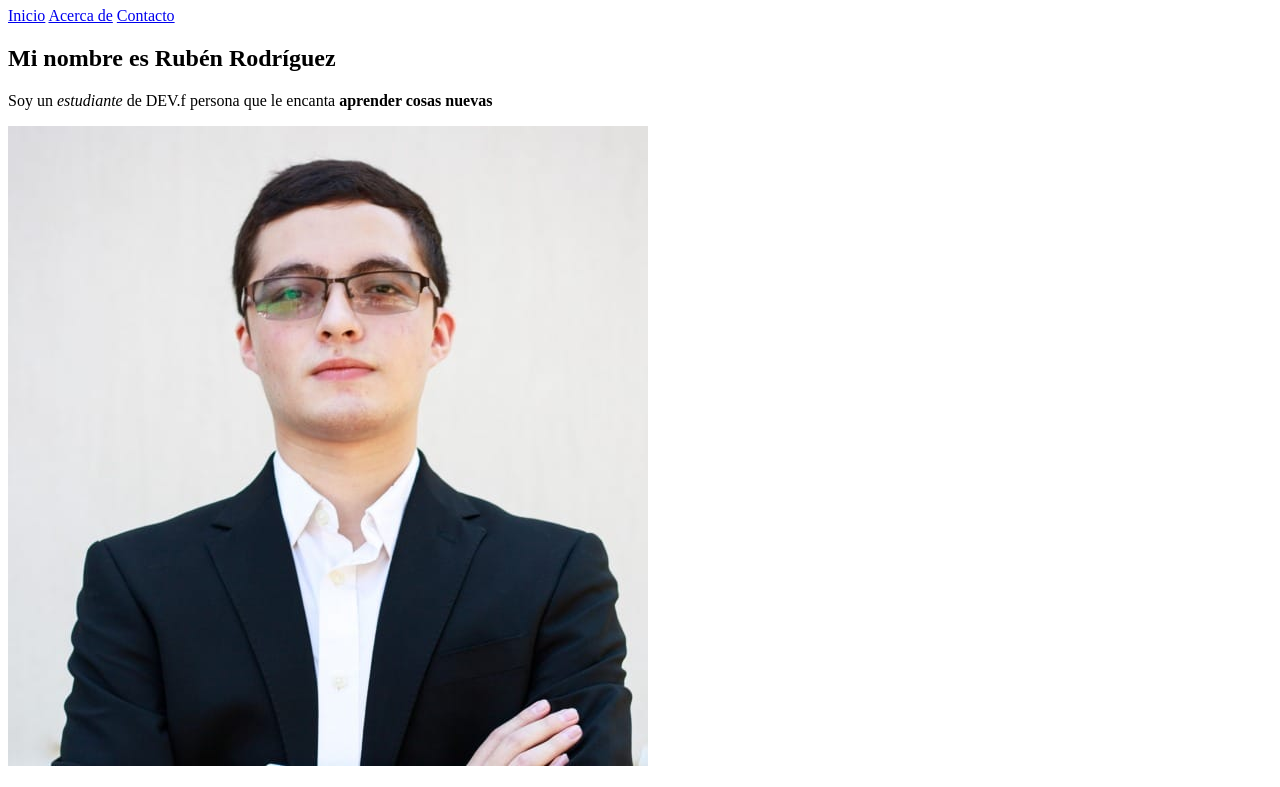
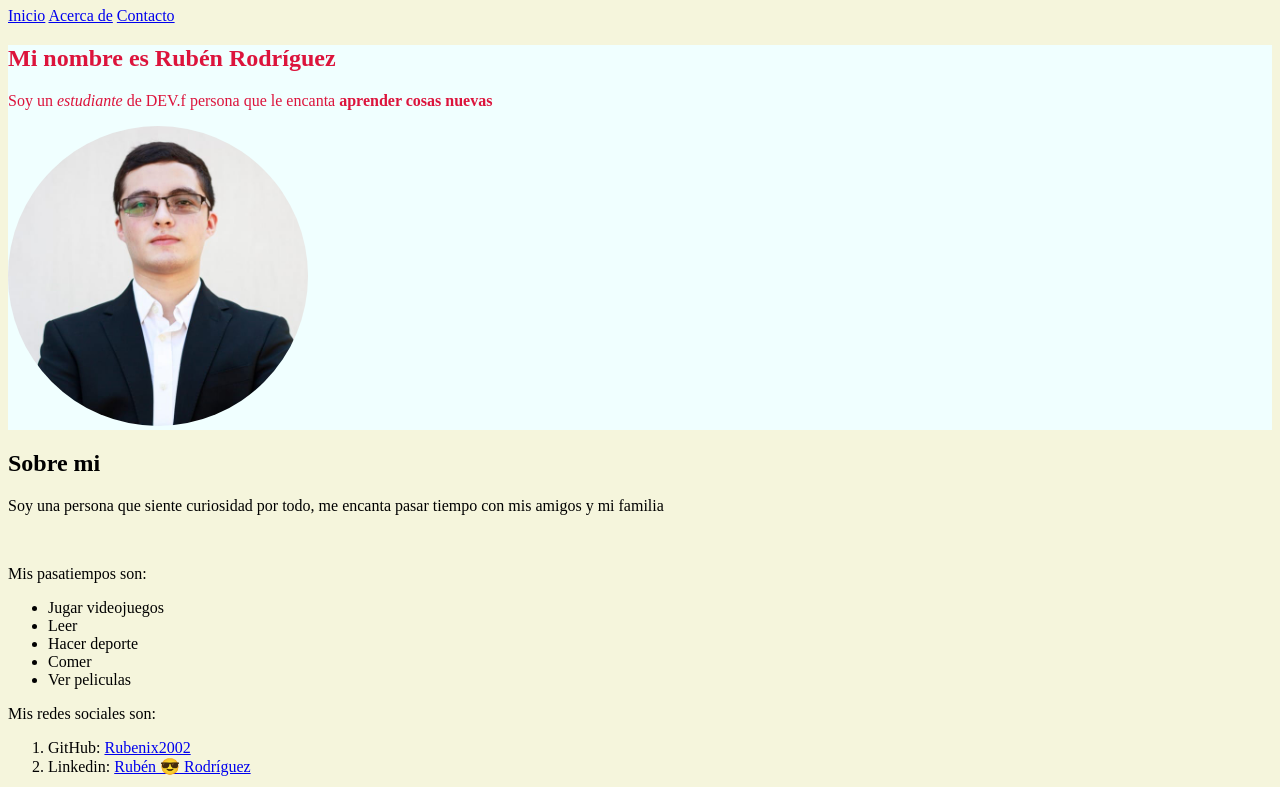
Before and after one commit to Rubenix2002/mi-primer-html-buenardo, a plain HTML site: page index.html in a window 1280 px wide. Shown: the part 73-860 px from the top of the page. Drawn offline with Linux system fonts and the light colour scheme.

Commit message:
Feat: se agrega hoja de estilos

```diff
--- a/index.html
+++ b/index.html
@@ -3,6 +3,7 @@
 <head>
     <meta charset="UTF-8">
     <meta name="viewport" content="width=device-width, initial-scale=1.0">
+    <link rel="stylesheet" href="./src/css/style.css">
     <title>Mi blog</title>
 </head>
 <body>
@@ -14,7 +15,7 @@
                         <a href="#Contactame">Contacto</a>
                 </nav>
         </header>
-        <main id="Inicio">
+        <main id="Inicio" class="start">
                 <section>
                         <h2>Mi nombre es Rubén Rodríguez</h2>
                         <p>Soy un <em>estudiante</em> de DEV.f persona que le encanta <strong>aprender cosas nuevas</strong> </p>
--- /dev/null
+++ b/src/css/style.css
@@ -0,0 +1,14 @@
+body{
+    background-color: beige;
+}
+
+.start {
+    front-family: 'Arial', sans-serif;
+    background-color: azure;
+    color: crimson;
+}
+
+img {
+    width: 300px;
+    border-radius: 70%;
+}
```
